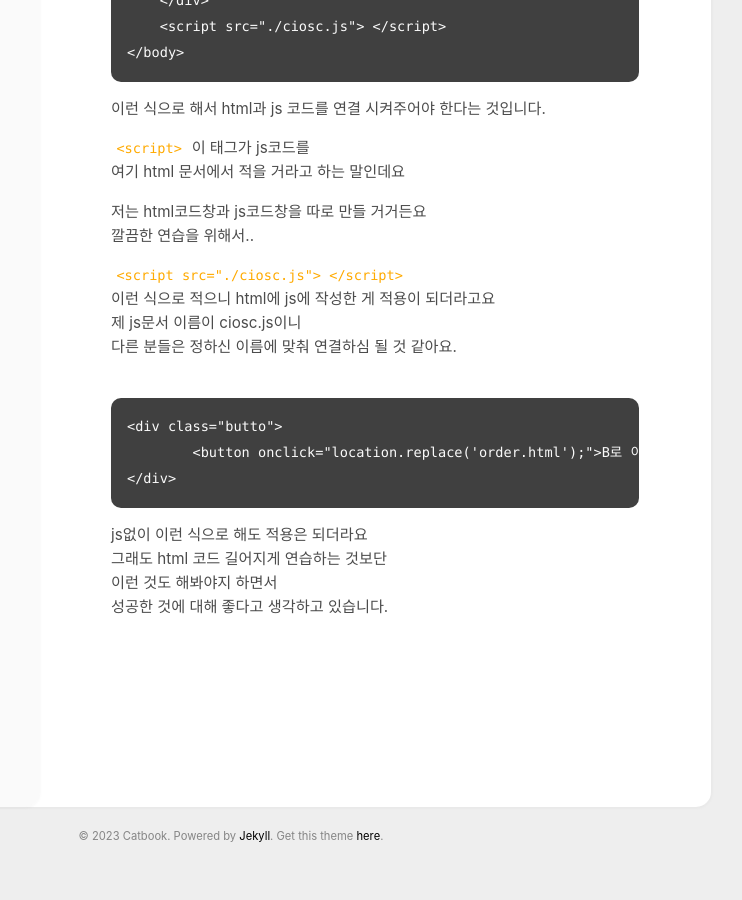
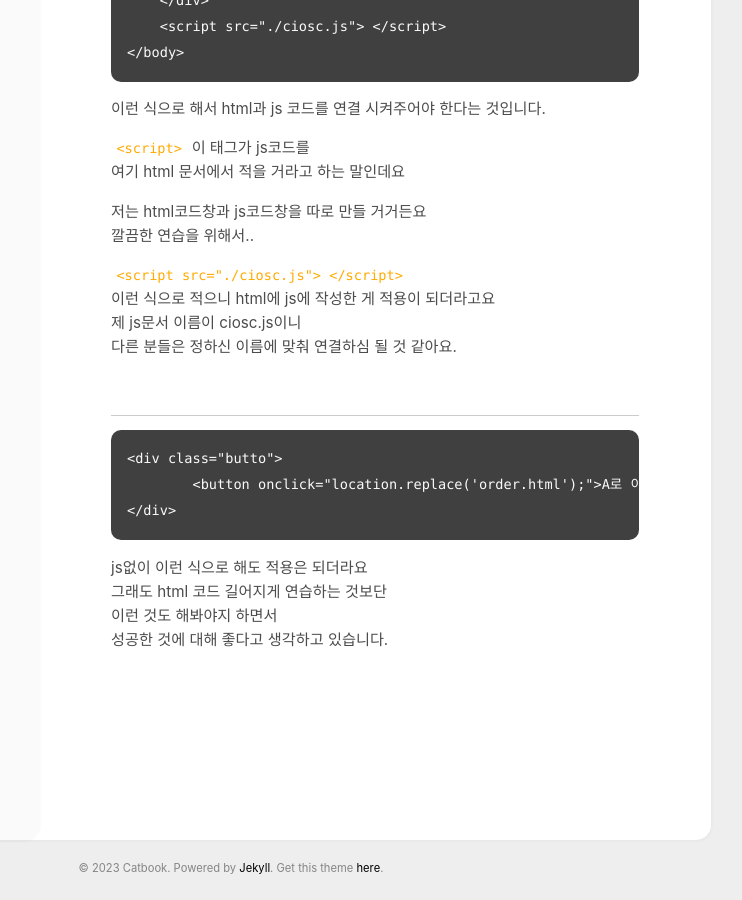
Before and after one commit to SeungYeon04/SeungYeon04.github.io, a Jekyll site: the page built from _posts/2023-01-02-kiosk1.md, in a window 1280 px wide and 900 px high, scrolled down 2736 px. Shown: the whole window, without its empty margins (409-1151 px from the left). Built offline with Jekyll 4.4.1, drawn with Linux system fonts in a browser that asks for light colours; before the commit the page ends 3604 px from its top, so only the background shows below that.

````diff
--- a/_posts/2023-01-02-kiosk1.md
+++ b/_posts/2023-01-02-kiosk1.md
@@ -140,9 +140,10 @@ order.html도 만들어봤는데 아니더라고요ㅋㅋ<br/>
 다른 분들은 정하신 이름에 맞춰 연결하심 될 것 같아요.<br/>
 <br/>
 
+***
 ```
 <div class="butto">
-        <button onclick="location.replace('order.html');">B로 이동</button>
+        <button onclick="location.replace('order.html');">A로 이동</button>
 </div>
 ```
 js없이 이런 식으로 해도 적용은 되더라요<br/>
````
